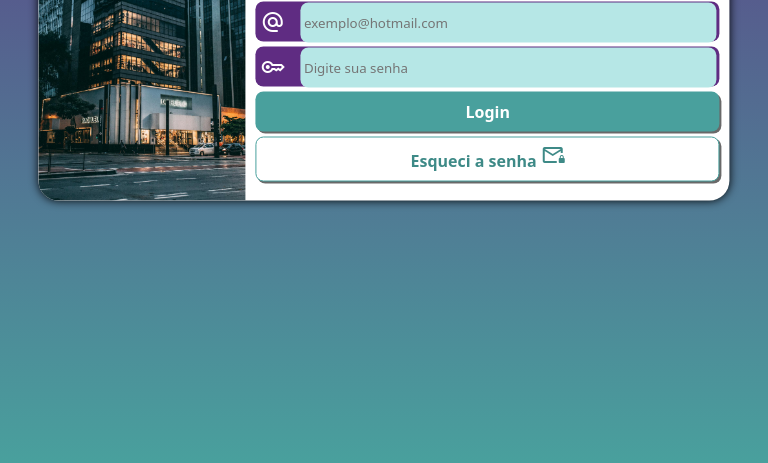
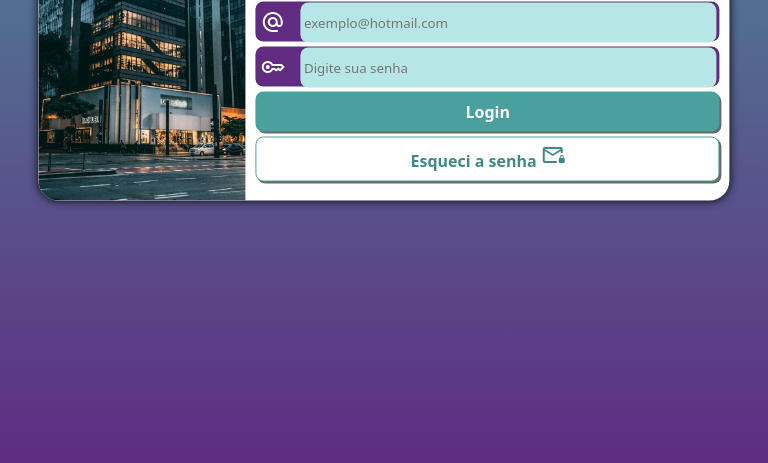
Before and after one commit to DamiaoRapha/login-teste, a plain HTML site: page index.html in a window 768 px wide. Shown: the part 337-800 px from the top of the page. Drawn offline with nearby package versions, Linux system fonts and the light colour scheme.

Commit message:
background color change

```diff
--- a/styleQuery.css
+++ b/styleQuery.css
@@ -3,7 +3,7 @@
 @media  screen and (min-width: 768px) and (max-width: 992px) { /* VERSÃO TABLET */
 
     body {
-        background-image: linear-gradient(to top, #49a09d, #5f2c82);
+        background-image: linear-gradient(to top, #5f2c82, #49a09d);
     }
 
     section#login {
```
